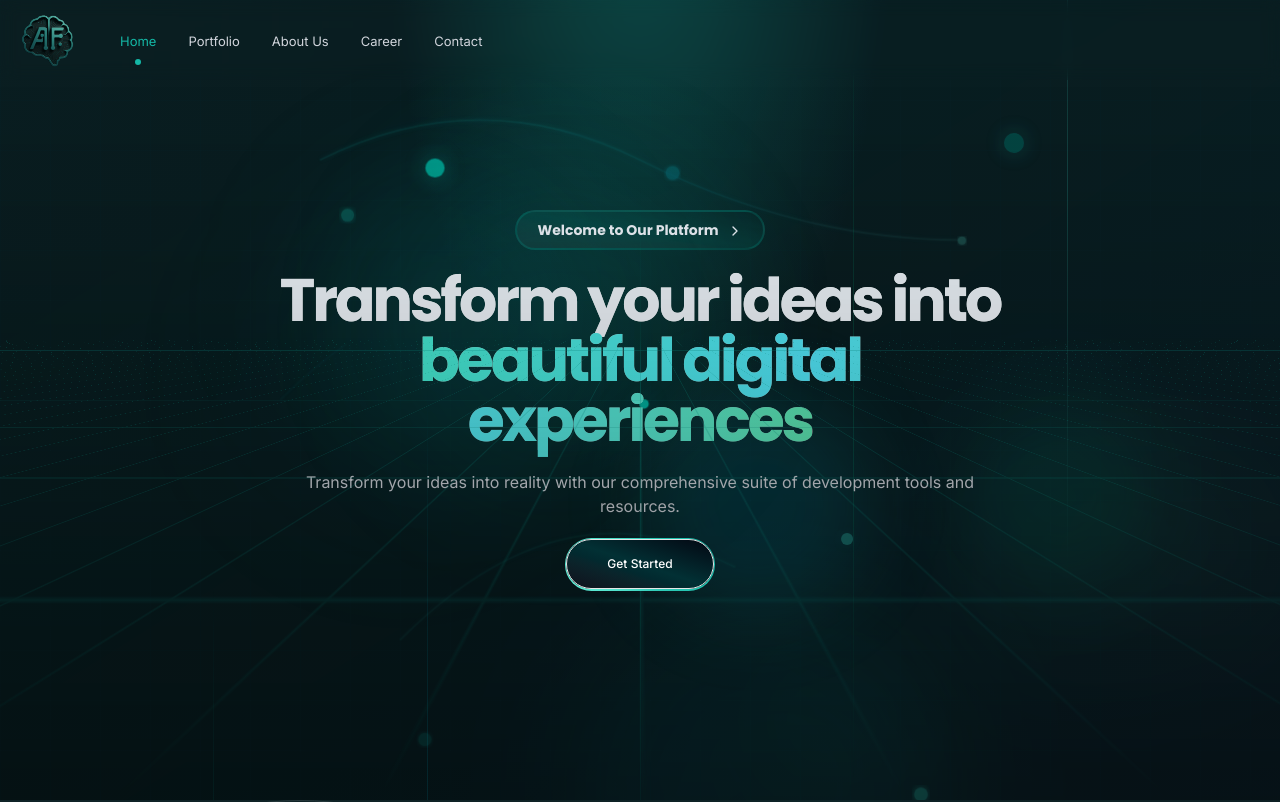
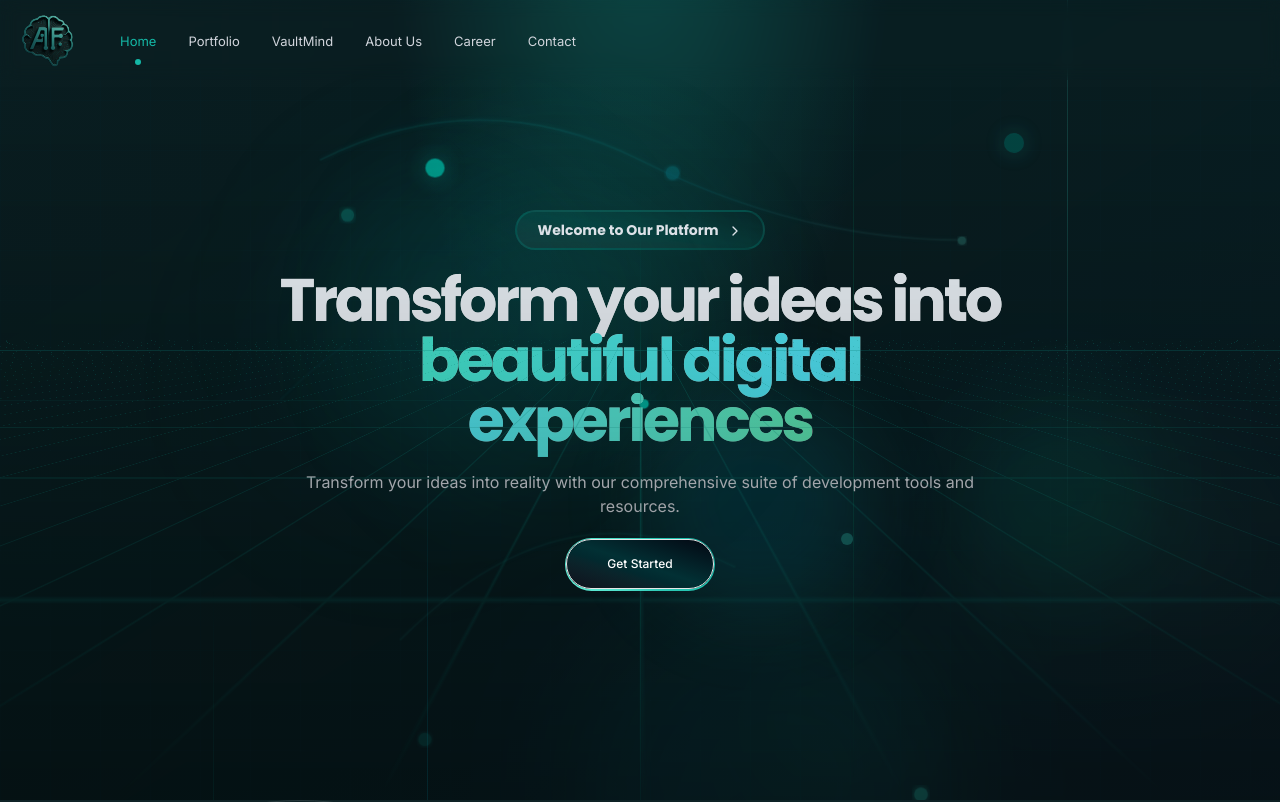
Before and after one commit to mashr9980/Afnexis, a Next.js app: page / in a window 1280 px wide. Shown: the top 802 px of the page. Built offline with nearby package versions, Linux system fonts and the light colour scheme.

Commit message:
Add VaultMind link to navigation

```diff
--- a/src/components/navigation.jsx
+++ b/src/components/navigation.jsx
@@ -43,6 +43,7 @@ export function Navigation() {
   const navItems = [
     { name: "Home", href: "/" },
     { name: "Portfolio", href: "/portfolio" },
+    { name: "VaultMind", href: "/vaultmind" },
     // { name: "Services", href: "#", subItems: services },
     { name: "About Us ", href: "/about" },
     { name: "Career", href: "/career" },
```
